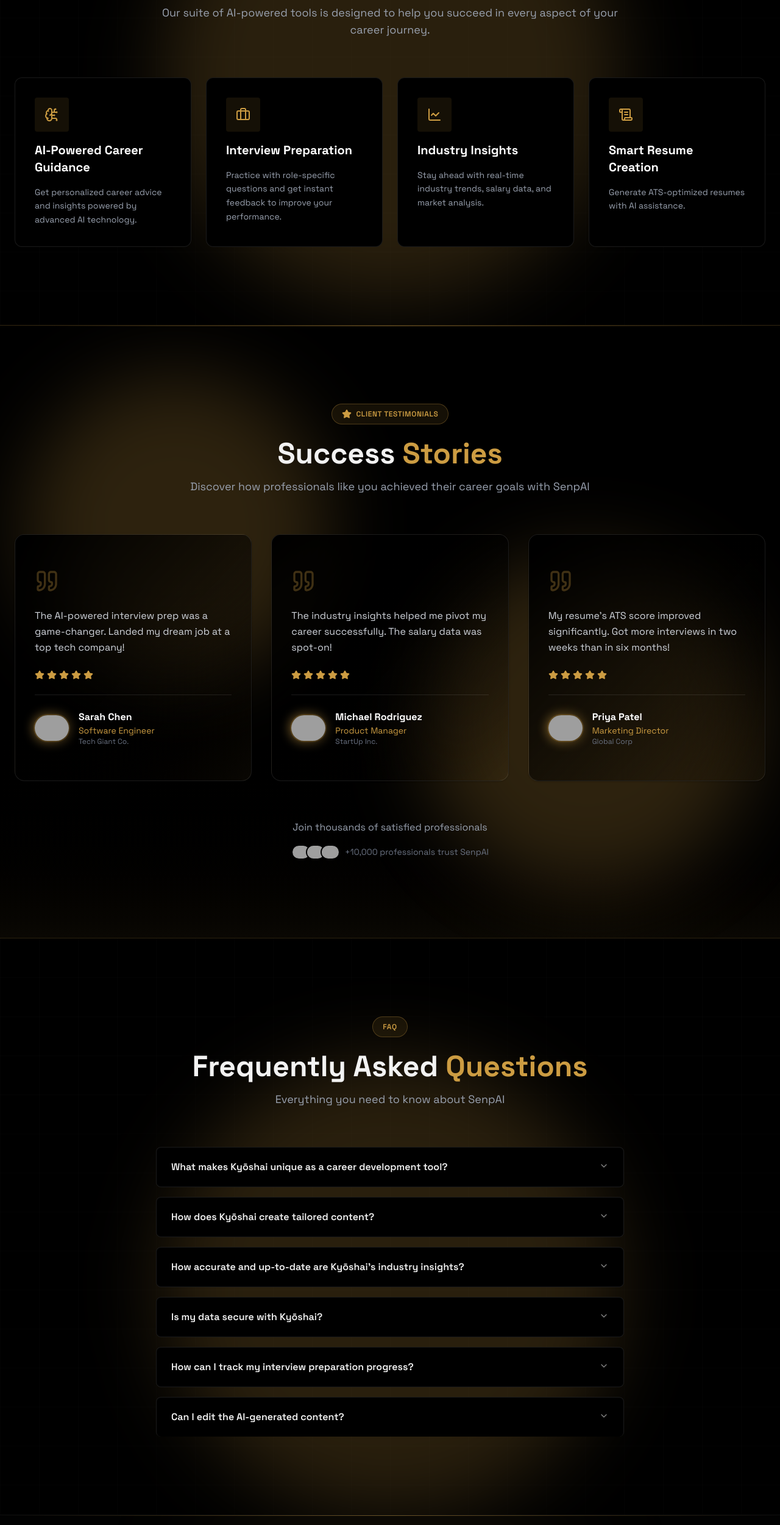
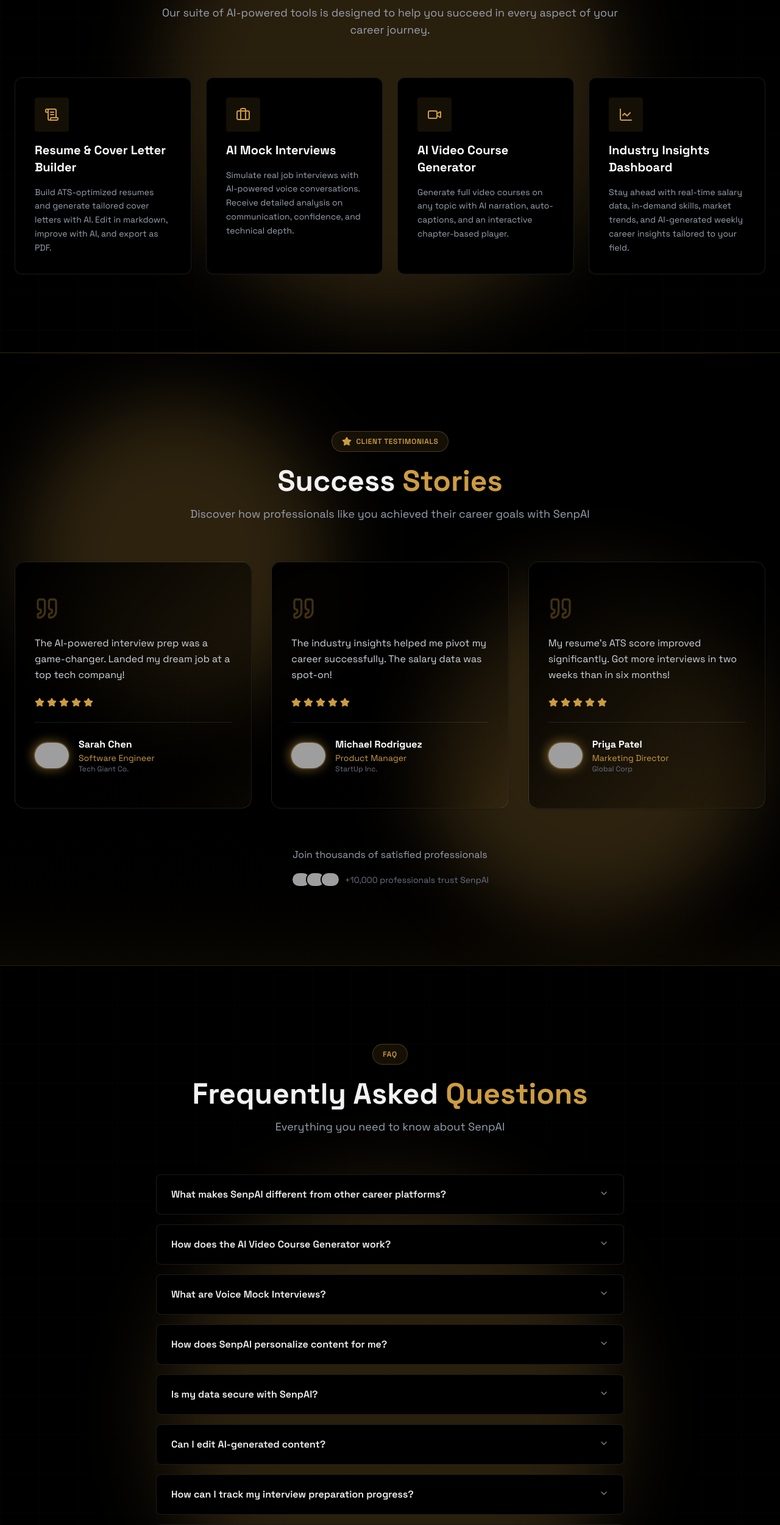
Before and after one commit to Aryan7019/Senpai, a Next.js app: page / in a window 1280 px wide. Shown: the part 1400-3901 px from the top of the page at 61% size. Built offline with nearby package versions, Linux system fonts and the light colour scheme; no server answers; grey boxes are pictures that could not be loaded.

Commit message:
feature cards update

```diff
--- a/data/faqs.tsx
+++ b/data/faqs.tsx
@@ -5,33 +5,43 @@
 
 export const faqs: FAQ[] = [
   {
-    question: "What makes Kyōshai unique as a career development tool?",
+    question: "What makes SenpAI different from other career platforms?",
     answer:
-      "Kyōshai combines AI-powered career tools with industry-specific insights to help you advance your career. Our platform offers three main features: an intelligent resume builder, a cover letter generator, and an adaptive interview preparation system. Each tool is tailored to your industry and skills, providing personalized guidance for your professional journey.",
+      "SenpAI is an all-in-one AI career companion that goes far beyond basic tools. It includes a smart resume builder, AI cover letter generator, MCQ-based interview prep, voice mock interviews with real-time AI analysis, and a full AI video course generator. Every feature is personalized to your industry and experience level.",
   },
   {
-    question: "How does Kyōshai create tailored content?",
+    question: "How does the AI Video Course Generator work?",
     answer:
-      "Kyōshai learns about your industry, experience, and skills during onboarding. It then uses this information to generate customized resumes, cover letters, and interview questions. The content is specifically aligned with your professional background and industry standards, making it highly relevant and effective.",
+      "Simply enter a topic and SenpAI generates a complete multi-chapter video course with AI-written slides, professional voice narration, auto-synced captions, and an interactive player with chapter navigation. Each course is generated in under 2 minutes.",
   },
   {
-    question: "How accurate and up-to-date are Kyōshai's industry insights?",
+    question: "What are Voice Mock Interviews?",
     answer:
-      "We update our industry insights weekly using advanced AI analysis of current market trends. This includes salary data, in-demand skills, and industry growth patterns. Our system constantly evolves to ensure you have the most relevant information for your career decisions.",
+      "SenpAI simulates realistic job interviews using AI-powered voice conversations. After the interview, you receive a detailed analysis covering communication skills, technical depth, confidence level, and areas for improvement — just like feedback from a real interviewer.",
   },
   {
-    question: "Is my data secure with Kyōshai?",
+    question: "How does SenpAI personalize content for me?",
+    answer:
+      "During onboarding, SenpAI learns about your industry, experience, and skills. It then tailors everything — resume suggestions, interview questions, cover letters, course topics, and dashboard insights — specifically to your career path and goals.",
+  },
+  {
+    question: "Is my data secure with SenpAI?",
     answer:
       "Absolutely. We prioritize the security of your professional information. All data is encrypted and securely stored using industry-standard practices. We use Clerk for authentication and never share your personal information with third parties.",
   },
   {
+    question: "Can I edit AI-generated content?",
+    answer:
+      "Yes! While SenpAI generates high-quality content, you have full control to edit and customize everything. Resumes have a built-in markdown editor, cover letters can be refined, and all generated content is yours to personalize.",
+  },
+  {
     question: "How can I track my interview preparation progress?",
     answer:
-      "Kyōshai tracks your performance across multiple practice interviews, providing detailed analytics and improvement suggestions. You can view your progress over time, identify areas for improvement, and receive AI-generated tips to enhance your interview skills based on your responses.",
+      "SenpAI tracks your performance across multiple practice sessions — both written MCQ quizzes and voice interviews. Your dashboard shows detailed analytics, score trends, and AI-generated tips to help you improve over time.",
   },
   {
-    question: "Can I edit the AI-generated content?",
+    question: "Is SenpAI free to use?",
     answer:
-      "Yes! While Kyōshai generates high-quality initial content, you have full control to edit and customize all generated resumes, cover letters, and other content. Our markdown editor makes it easy to refine the content to perfectly match your needs.",
+      "SenpAI offers a comprehensive free tier with access to all core features including the resume builder, cover letter generator, interview prep, voice interviews, and course generator. Some advanced features may require a premium plan in the future.",
   },
 ];
--- a/data/features.tsx
+++ b/data/features.tsx
@@ -1,4 +1,4 @@
-import { BrainCircuit, Briefcase, LineChart, ScrollText, LucideIcon } from "lucide-react";
+import { Briefcase, ScrollText, LineChart, Video } from "lucide-react";
 
 interface Feature {
   icon: React.ReactNode;
@@ -8,26 +8,27 @@
 
 export const features: Feature[] = [
   {
-    icon: <BrainCircuit />,
-    title: "AI-Powered Career Guidance",
+    icon: <ScrollText />,
+    title: "Resume & Cover Letter Builder",
     description:
-      "Get personalized career advice and insights powered by advanced AI technology.",
+      "Build ATS-optimized resumes and generate tailored cover letters with AI. Edit in markdown, improve with AI, and export as PDF.",
   },
   {
     icon: <Briefcase />,
-    title: "Interview Preparation",
+    title: "AI Mock Interviews",
     description:
-      "Practice with role-specific questions and get instant feedback to improve your performance.",
+      "Simulate real job interviews with AI-powered voice conversations. Receive detailed analysis on communication, confidence, and technical depth.",
+  },
+  {
+    icon: <Video />,
+    title: "AI Video Course Generator",
+    description:
+      "Generate full video courses on any topic with AI narration, auto-captions, and an interactive chapter-based player.",
   },
   {
     icon: <LineChart />,
-    title: "Industry Insights",
+    title: "Industry Insights Dashboard",
     description:
-      "Stay ahead with real-time industry trends, salary data, and market analysis.",
-  },
-  {
-    icon: <ScrollText />,
-    title: "Smart Resume Creation",
-    description: "Generate ATS-optimized resumes with AI assistance.",
+      "Stay ahead with real-time salary data, in-demand skills, market trends, and AI-generated weekly career insights tailored to your field.",
   },
 ];
```
